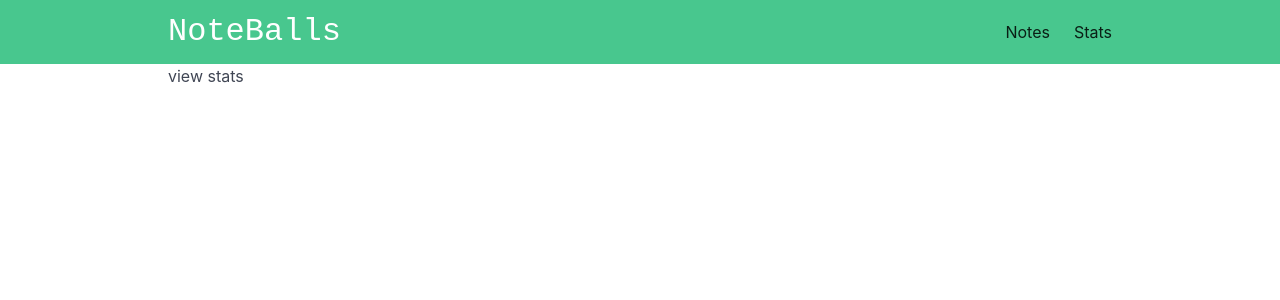
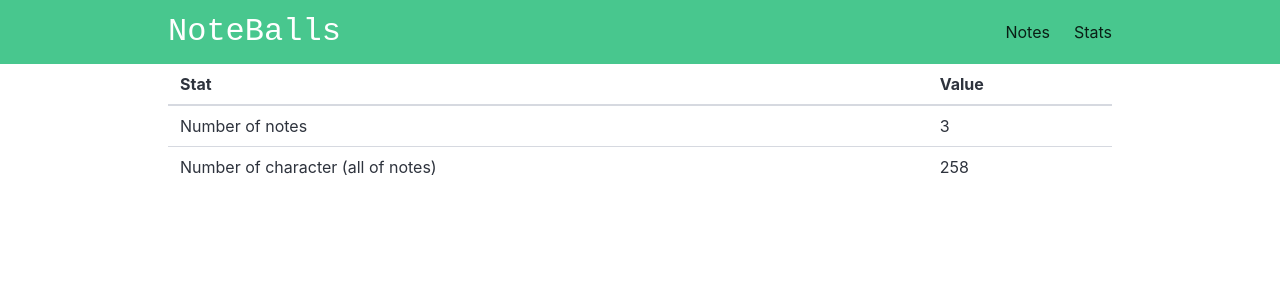
Before and after one commit to hongphuc1881/NoteBalls, a Vue app: page /stats in a window 1280 px wide. Shown: the top 300 px of the page. Built offline with nearby package versions, Linux system fonts and the light colour scheme.

Commit message:
[section15] add action update note, auto redirect to pagenotfound when invalid route and create view stats page

```diff
--- a/src/App.vue
+++ b/src/App.vue
@@ -1,9 +1,18 @@
 <script setup>
 import Navbar from '@/components/layouts/Navbar.vue';
+import { computed } from 'vue';
+import { useRoute } from 'vue-router';
+const route = useRoute();
+
+const showNavbar = computed(() => {
+    return !route.meta.hideNavbar;
+});
+
+console.log;
 </script>
 
 <template>
-    <Navbar />
+    <Navbar v-if="!$route.meta.hideNavbar" />
     <main class="container is-max-desktop px-2">
         <RouterView />
     </main>
--- a/src/components/notes/AddEditNote.vue
+++ b/src/components/notes/AddEditNote.vue
@@ -1,6 +1,7 @@
 <template>
     <div class="has-background-grey-light p-3 mt-3 is-rounded">
         <div class="field">
+            <div v-if="label" class="has-text-white mb-3">{{ label }}</div>
             <div class="control">
                 <textarea
                     ref="textareaRef"
@@ -8,7 +9,7 @@
                     @input="$emit('update:modelValue', $event.target.value)"
                     class="textarea"
                     type="text"
-                    placeholder="Text input"
+                    :placeholder="placeholder"
                 >
                 </textarea>
             </div>
@@ -31,6 +32,13 @@ const props = defineProps({
         type: String,
         required: true,
     },
+    label: {
+        type: String,
+    },
+    placeholder: {
+        type: String,
+        required: true,
+    },
 });
 
 const emit = defineEmits(['update:modelValue']);
--- a/src/router/index.js
+++ b/src/router/index.js
@@ -1,5 +1,6 @@
 import ViewEditNote from '@/views/ViewEditNote.vue';
 import ViewNotes from '@/views/ViewNotes.vue';
+import PageNotFound from '@/views/ViewPageNotFound.vue';
 import ViewStats from '@/views/ViewStats.vue';
 import { createRouter, createWebHistory } from 'vue-router';
 
@@ -21,6 +22,17 @@ const router = createRouter({
             name: 'edit note',
             component: ViewEditNote,
         },
+        {
+            path: '/pagenotfound',
+            name: 'PageNotFound',
+            component: PageNotFound,
+            meta: { hideNavbar: true },
+        },
+        // Redirect all invalid paths to /pagenotfound
+        {
+            path: '/:pathMatch(.*)*',
+            redirect: '/pagenotfound',
+        },
     ],
 });
 
--- a/src/stores/storeNotes.js
+++ b/src/stores/storeNotes.js
@@ -1,3 +1,4 @@
+import router from '@/router';
 import { defineStore } from 'pinia';
 
 export const useNotesStore = defineStore('counter', {
@@ -33,5 +34,24 @@ export const useNotesStore = defineStore('counter', {
         deleteNote(id) {
             this.notes = this.notes.filter((item) => item.id !== id);
         },
+        updateNote(id, content) {
+            const index = this.notes.findIndex((item) => item.id == id);
+            this.notes[index].content = content;
+        },
+    },
+    getters: {
+        getContentNoteDetail: (state) => {
+            return (id) => {
+                const found = state.notes.find((note) => note.id == id);
+
+                return found ? found.content : router.push('/pagenotfound');
+            };
+        },
+
+        getTotalNotesCount: (state) => state.notes.length,
+        getTotalCharacter: (state) =>
+            state.notes.reduce((acc, item) => {
+                return (acc += item.content.length);
+            }, 0),
     },
 });
--- a/src/views/ViewEditNote.vue
+++ b/src/views/ViewEditNote.vue
@@ -1,3 +1,28 @@
 <template>
-    <h1>view edit</h1>
+    <AddEditNote v-model="noteContent" ref="noteInputRef" label="Edit Note" placeholder="">
+        <template #buttons>
+            <button class="button mr-2" @click="$router.push('/')">Cancel</button>
+            <button class="button is-link" :disabled="!noteContent.trim().length" @click="updateNote">Save</button>
+        </template>
+    </AddEditNote>
 </template>
+
+<script setup>
+import AddEditNote from '@/components/notes/AddEditNote.vue';
+import router from '@/router';
+import { useNotesStore } from '@/stores/storeNotes';
+import { ref } from 'vue';
+import { useRoute } from 'vue-router';
+const storeNotes = useNotesStore();
+const noteContent = ref('');
+const route = useRoute();
+
+const id = route.params.id;
+
+noteContent.value = storeNotes.getContentNoteDetail(id);
+
+const updateNote = () => {
+    storeNotes.updateNote(id, noteContent.value.trim());
+    router.push('/');
+};
+</script>
--- a/src/views/ViewNotes.vue
+++ b/src/views/ViewNotes.vue
@@ -1,6 +1,6 @@
 <template>
     <div>
-        <AddEditNote v-model="noteInput" ref="noteInputRef">
+        <AddEditNote v-model="noteInput" ref="noteInputRef" placeholder="Add new note">
             <template #buttons>
                 <button class="button is-link" @click="addNote" :disabled="!noteInput.trim().length">Add</button>
             </template>
--- /dev/null
+++ b/src/views/ViewPageNotFound.vue
@@ -0,0 +1,4 @@
+<template>
+    <h1 class="is-size-1">404 Page Not Found</h1>
+    <RouterLink to="/"> Go home</RouterLink>
+</template>
--- a/src/views/ViewStats.vue
+++ b/src/views/ViewStats.vue
@@ -1,3 +1,28 @@
 <template>
-    <h1>view stats</h1>
+    <div>
+        <table class="table is-fullwidth">
+            <thead>
+                <tr>
+                    <th>Stat</th>
+                    <th>Value</th>
+                </tr>
+            </thead>
+            <tbody>
+                <tr>
+                    <td>Number of notes</td>
+                    <td>{{ storeNotes.getTotalNotesCount }}</td>
+                </tr>
+                <tr>
+                    <td>Number of character (all of notes)</td>
+                    <td>{{ storeNotes.getTotalCharacter }}</td>
+                </tr>
+            </tbody>
+        </table>
+    </div>
 </template>
+
+<script setup>
+import { useNotesStore } from '@/stores/storeNotes';
+
+const storeNotes = useNotesStore();
+</script>
```
